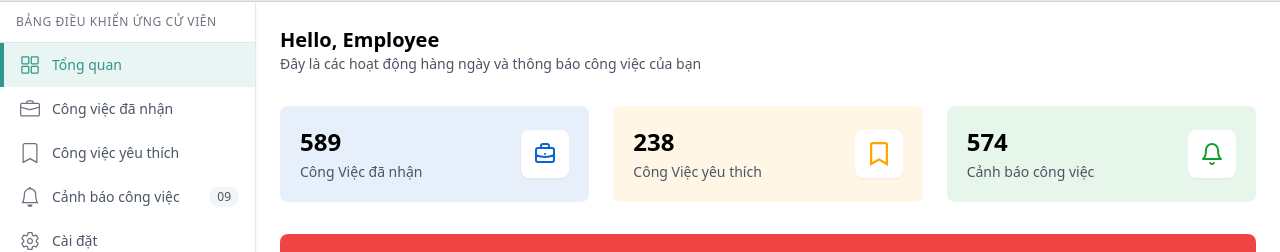
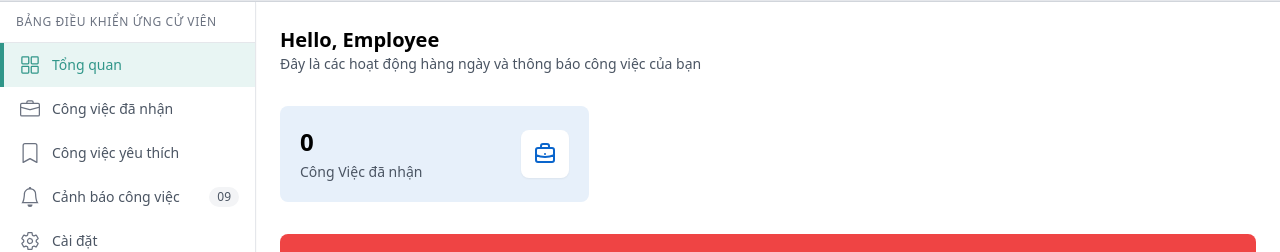
Before and after one commit to mochithesimp/innosphere-fe, a React (Vite) app: page /employee/dashboard in a window 1280 px wide. Shown: the part 105-357 px from the top of the page. Built offline with nearby package versions, Linux system fonts and the light colour scheme; no server answers.

Commit message:
Adjust Worker Dashboard

```diff
--- a/src/pages/Employee/EmployeeDashboard.tsx
+++ b/src/pages/Employee/EmployeeDashboard.tsx
@@ -1,8 +1,7 @@
 import React, { useState, useEffect } from 'react';
 import { Link, useNavigate } from 'react-router-dom';
-import { FaRegBookmark, FaChevronRight, FaBars } from 'react-icons/fa';
+import { FaChevronRight, FaBars } from 'react-icons/fa';
 import { HiOutlineBriefcase } from "react-icons/hi";
-import { FiBell } from "react-icons/fi";
 import Swal from 'sweetalert2';
 
 import Header from '../../components/Employee/Header';
@@ -345,36 +344,14 @@ const EmployeeDashboard: React.FC = () => {
 
                         {/* Stat Cards */}
                         <div className="grid grid-cols-1 md:grid-cols-3 gap-4 md:gap-6 mb-6 md:mb-8">
-                            {/* Jobs Applied Card */}
+                            {/* Jobs Applied Card (Dynamic Count) */}
                             <div style={{ backgroundColor: '#E7F0FA' }} className="rounded-lg p-5 flex items-center justify-between">
                                 <div className="text-left">
-                                    <h2 className="text-2xl font-bold mb-1">589</h2>
+                                    <h2 className="text-2xl font-bold mb-1">{apiJobApplications.length}</h2>
                                     <p className="text-gray-600 text-sm">Công Việc đã nhận</p>
                                 </div>
                                 <div style={{ backgroundColor: 'white' }} className="p-3 rounded-lg shadow-sm">
                                     <HiOutlineBriefcase style={{ color: '#0A65CC' }} className="h-6 w-6" />
-                                </div>
-                            </div>
-
-                            {/* Favorite Jobs Card */}
-                            <div style={{ backgroundColor: '#FFF6E6' }} className="rounded-lg p-5 flex items-center justify-between">
-                                <div className="text-left">
-                                    <h2 className="text-2xl font-bold mb-1">238</h2>
-                                    <p className="text-gray-600 text-sm">Công Việc yêu thích</p>
-                                </div>
-                                <div style={{ backgroundColor: 'white' }} className="p-3 rounded-lg shadow-sm">
-                                    <FaRegBookmark style={{ color: '#FFA500' }} className="h-6 w-6" />
-                                </div>
-                            </div>
-
-                            {/* Job Alerts Card */}
-                            <div style={{ backgroundColor: '#E7F6EA' }} className="rounded-lg p-5 flex items-center justify-between">
-                                <div className="text-left">
-                                    <h2 className="text-2xl font-bold mb-1">574</h2>
-                                    <p className="text-gray-600 text-sm">Cảnh báo công việc</p>
-                                </div>
-                                <div style={{ backgroundColor: 'white' }} className="p-3 rounded-lg shadow-sm">
-                                    <FiBell style={{ color: '#0BA02C' }} className="h-6 w-6" />
                                 </div>
                             </div>
                         </div>
```
